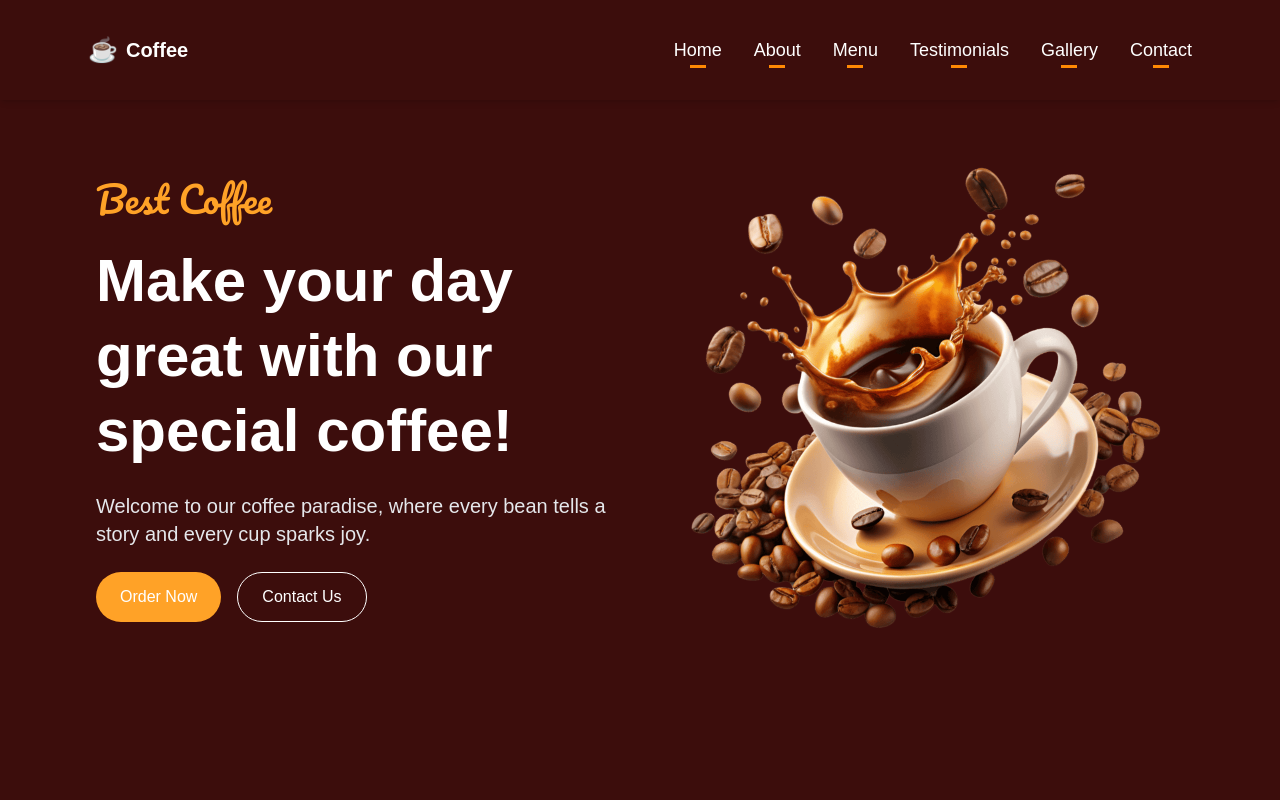
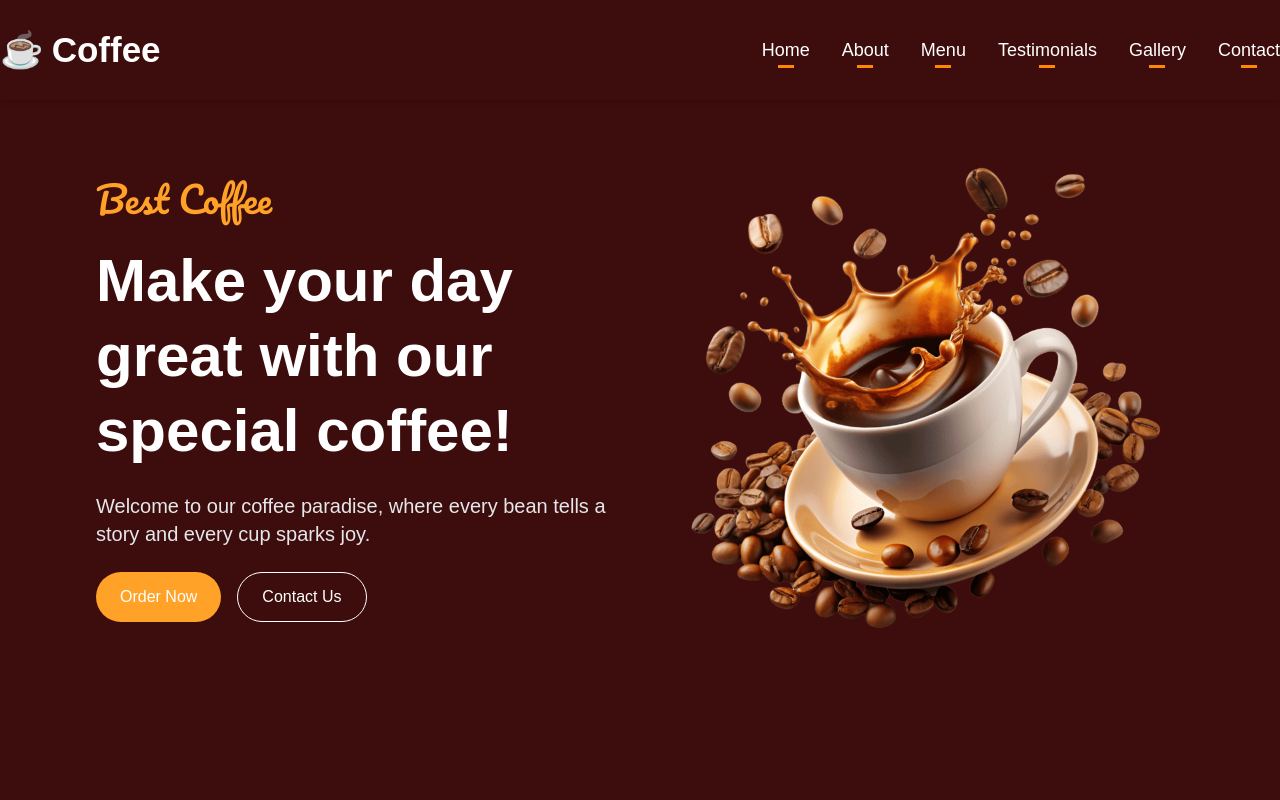
Before and after one commit to nittothomas94/Coffee-Website, a Next.js app: page / in a window 1280 px wide. Shown: the top 800 px of the page. Built offline with nearby package versions, Linux system fonts and the light colour scheme.

Commit message:
resposive

```diff
--- a/src/app/components/Navbar.tsx
+++ b/src/app/components/Navbar.tsx
@@ -19,11 +19,15 @@ const Navbar = () => {
 
   return (
     <div className="bg-[#3c0d0c] text-white w-full fixed top-0 z-50 shadow-md">
-      <div className="flex justify-between items-center xl:h-[100px] px-6 xl:px-12 2xl:px-24 xl:w-[1200px] max-w-[1500px] mx-auto w-full h-[70px] ">
+      <div className="container-custom flex justify-between items-center md:h-[80px] xl:h-[100px] h-[70px] ">
         {/* Logo */}
         <div className="flex items-center gap-2 z-50">
-          <span className="text-2xl">☕</span>
-          <span className="text-xl font-semibold">Coffee</span>
+          <span className="text-2xl sm:text-[25px] md:text-[30px] xl:text-[35px] 2xl:text-[40px]">
+            ☕
+          </span>
+          <span className="text-[20px] md:text-[25px] lg:text-[30px] xl:text-[35px] 2xl:text-[40px] font-[700]">
+            Coffee
+          </span>
         </div>
 
         {/* Desktop Navigation */}
@@ -73,7 +77,7 @@ const Navbar = () => {
               activeClass="text-orange-400"
             >
               <span className="relative z-10">{item.name}</span>
-              <span className="absolute left-1/2 bottom-[-4px] h-[3px] w-4 bg-orange-400 transition-all duration-500 group-hover:left-0 group-hover:w-full transform -translate-x-1/2 group-hover:translate-x-0" />
+              <span className="hidden lg:block absolute left-1/2 bottom-[-4px] h-[3px] w-4 bg-orange-400 transition-all duration-500 group-hover:left-0 group-hover:w-full transform -translate-x-1/2 group-hover:translate-x-0" />
             </ScrollLink>
           ))}
         </div>
--- a/src/app/globals.css
+++ b/src/app/globals.css
@@ -24,3 +24,9 @@ body {
   color: var(--foreground);
   font-family: Arial, Helvetica, sans-serif;
 }
+
+@layer components {
+  .container-custom {
+    @apply w-full sm:w-[95%] md:w-[90%] lg:w-[928px] xl:w-[1280px] 2xl:w-[1530px] sm:p-0 m-auto;
+  }
+}
```
